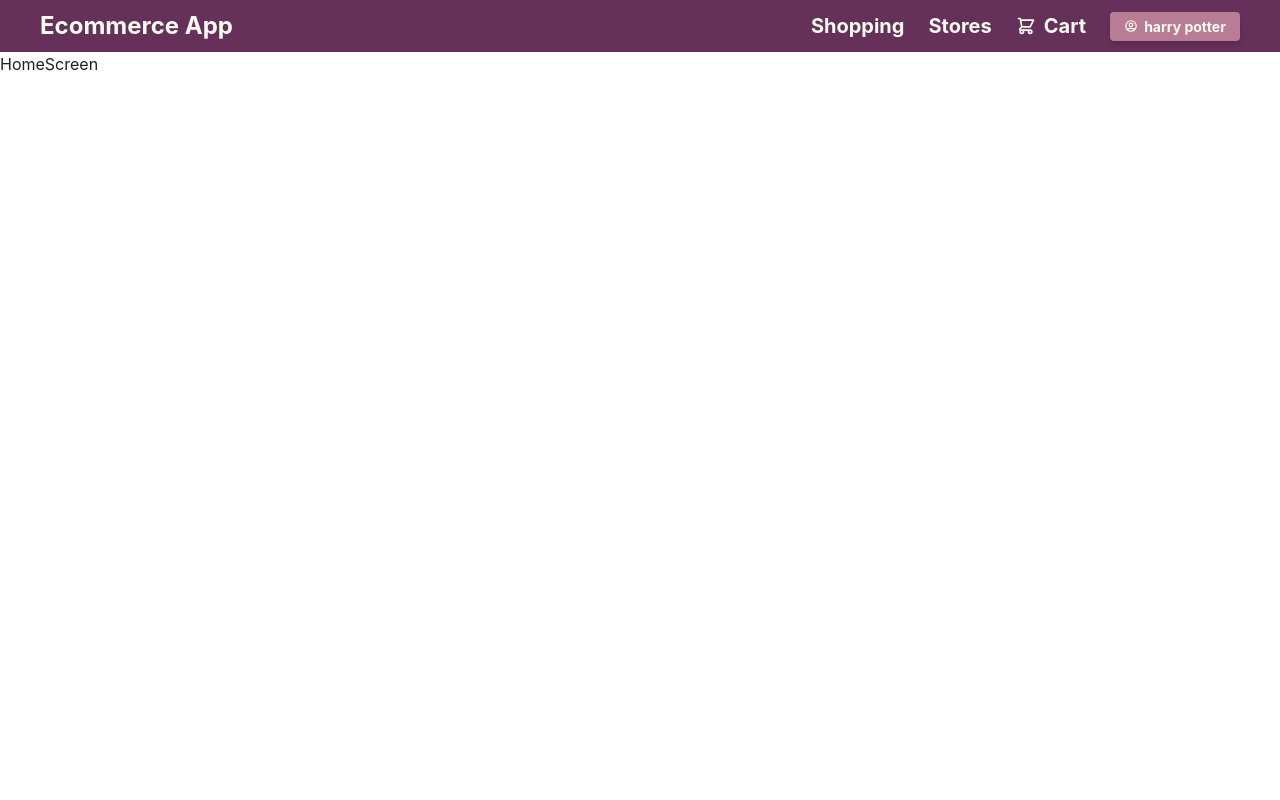
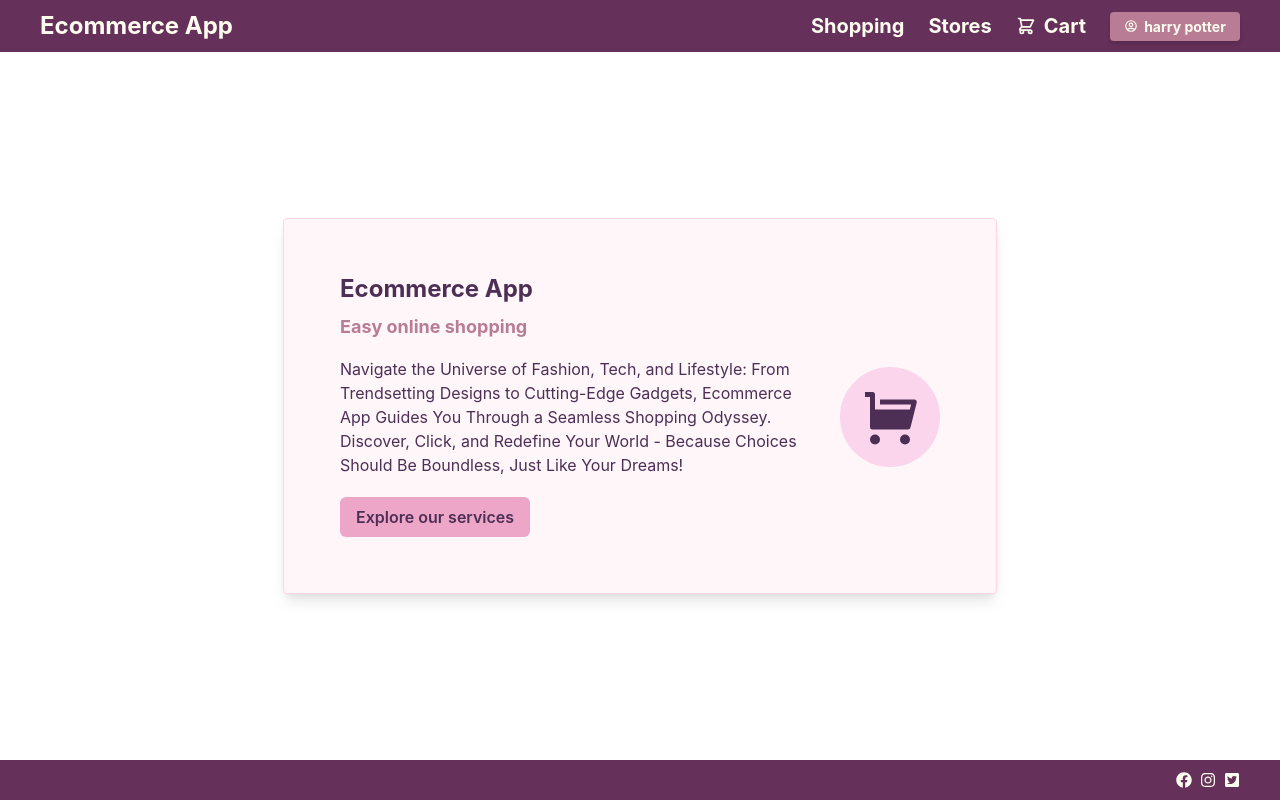
Before and after one commit to shreya2057/Ecommerce_app, a React (Vite) app: page / in a window 1280 px wide. Built offline with nearby package versions, Linux system fonts and the light colour scheme.

Commit message:
Home screen created

```diff
--- /dev/null
+++ b/src/components/CustomButton.tsx
@@ -0,0 +1,9 @@
+import { Button } from "@chakra-ui/react";
+
+function CustomButton(pt:{label: string, onClickFunction?: void}){
+    return (
+        <Button bgColor={"#eda6c8"} textColor={"#4d2f56"}>{pt.label}</Button>
+    );
+}
+
+export default CustomButton;
--- /dev/null
+++ b/src/components/Footer.tsx
@@ -0,0 +1,49 @@
+import {
+    Box,
+    Flex,
+    Text,
+} from "@chakra-ui/react";
+import { FaFacebook, FaInstagram, FaTwitterSquare } from "react-icons/fa";
+import { Link } from "react-router-dom";
+
+function Footer(){
+    return(
+        <Flex
+            direction={"row"}
+            width={"100%"}
+            bgColor={"#653059"}
+            py={3}
+            justifyContent={"end"}
+            alignContent={"center"}
+            fontSize={"md"}
+            fontWeight={"bold"}
+            textColor={"#fffdf0"}
+            gap={2}
+            px={10}
+        >
+            <Link to={"/"}>
+                <Box display={"flex"} height={"100%"} alignContent={"center"}>
+                    <Text alignSelf={"center"}>
+                        <FaFacebook/>
+                    </Text>
+                </Box>
+            </Link>
+            <Link to={"/"}>
+                <Box display={"flex"} height={"100%"} alignContent={"center"}>
+                    <Text alignSelf={"center"}>
+                        <FaInstagram/>
+                    </Text>
+                </Box>
+            </Link>
+            <Link to={"/"}>
+                <Box display={"flex"} height={"100%"} alignContent={"center"}>
+                    <Text alignSelf={"center"}>
+                        <FaTwitterSquare/>
+                    </Text>
+                </Box>
+            </Link>
+        </Flex>
+    );
+}
+
+export default Footer;
--- a/src/screen/Home.tsx
+++ b/src/screen/Home.tsx
@@ -1,14 +1,63 @@
 import {
     Text,
-    Flex
+    Flex,
+    Heading,
+    Box,
+    Stack,
+    Button
 } from "@chakra-ui/react";
+
+import { RiShoppingCartFill } from "react-icons/ri"
 import NavBar from "../components/Navbar";
+import Footer from "../components/Footer";
+import CustomButton from "../components/CustomButton";
 
 function HomeScreen(){
     return (
         <Flex direction={"column"} width={"100vw"} height={"100vh"}>
             <NavBar loggedIn={true}/>
-            <Text>HomeScreen</Text>
+            <Flex width={"100%"} height={"100%"} justifyContent={"center"} align={"center"}>
+                <Box
+                    borderWidth={1}
+                    display={"flex"}
+                    flexDirection={"column"}
+                    borderColor={"#ffd5e5"}
+                    rounded={"base"}
+                    py={14}
+                    px={14}
+                    bgColor={"#fff6f9"}
+                    gap={5}
+                    shadow={"lg"}
+                >
+                    <Stack gap={3}>
+                        <Heading fontSize={"2xl"} textColor={"#4d2f56"}>Ecommerce App</Heading>
+                        <Heading fontSize={"lg"} textColor={"#b87c94"}>Easy online shopping</Heading>
+                    </Stack>
+                    <Flex align={"center"} gap={10} maxWidth={600}>
+                        <Box>
+                            <Text
+                                fontSize={"md"}
+                                textColor={"#4d2f56"}
+                            >
+                                Navigate the Universe of Fashion, Tech, and Lifestyle:
+                                From Trendsetting Designs to Cutting-Edge Gadgets,
+                                Ecommerce App Guides You Through a Seamless
+                                Shopping Odyssey. Discover, Click, and Redefine
+                                Your World - Because Choices Should Be Boundless,
+                                Just Like Your Dreams!
+                            </Text>
+                        </Box>
+                        <Box
+                            rounded={"full"} bgColor={"#fbd5eb"} width={"fit-content"} textColor={"#4d2f56"} fontSize={60} p={5}>
+                            <RiShoppingCartFill/>
+                        </Box>
+                    </Flex>
+                    <Box display={"flex"}>
+                        <CustomButton label={"Explore our services"}/>
+                    </Box>
+                </Box>
+            </Flex>
+            <Footer/>
         </Flex>
     );
 }
--- a/src/screen/users/Login.tsx
+++ b/src/screen/users/Login.tsx
@@ -1,6 +1,9 @@
+import NavBar from "../../components/Navbar";
+
 function Login(){
     return (
         <>
+        <NavBar loggedIn={true}/>
             <h1>Login</h1>
         </>
     );
```
